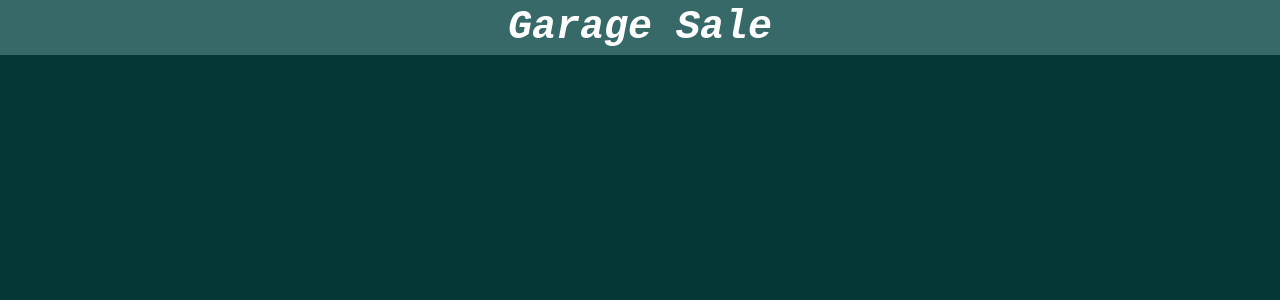
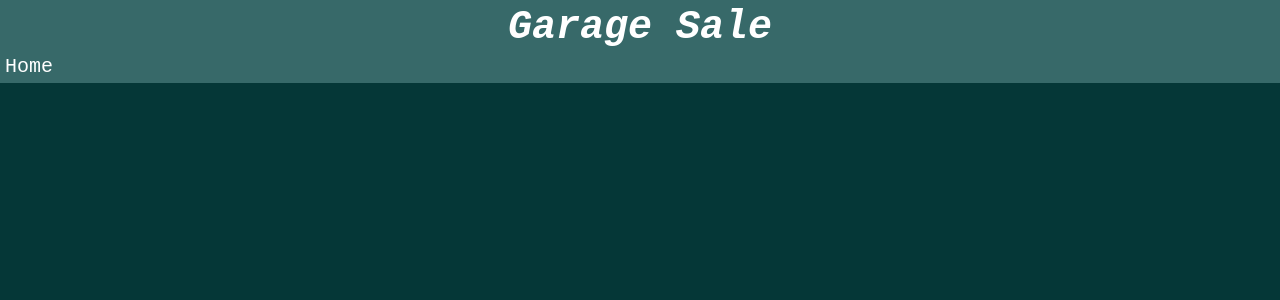
Before and after one commit to BrandonMWeaver/garage-sale, a React (Create React App) app in the folder frontend/: page / in a window 1280 px wide. Shown: the top 300 px of the page. Built offline with nearby package versions, Linux system fonts and the light colour scheme.

Commit message:
added navigation bar

```diff
--- a/frontend/package.json
+++ b/frontend/package.json
@@ -8,6 +8,7 @@
     "@testing-library/user-event": "^7.1.2",
     "react": "^16.13.1",
     "react-dom": "^16.13.1",
+    "react-router-dom": "^5.1.2",
     "react-scripts": "3.4.1"
   },
   "scripts": {
--- a/frontend/src/App.js
+++ b/frontend/src/App.js
@@ -1,12 +1,21 @@
 import React from 'react';
+import { BrowserRouter as Router, Route } from 'react-router-dom';
 
 import { Header } from './components/Header';
+import { NavigationBar } from './components/NavigationBar';
 
 function App() {
   return (
-    <>
-    <Header />
-    </>
+    <Router>
+      <Route path='/' render={() => {
+        return (
+          <>
+          <Header />
+          <NavigationBar />
+          </>
+        );
+      }} />
+    </Router>
   );
 }
 
--- /dev/null
+++ b/frontend/src/components/NavigationBar.js
@@ -0,0 +1,12 @@
+import React from 'react';
+import { NavLink } from 'react-router-dom';
+
+import '../styles/NavigationBar.css';
+
+export const NavigationBar = () => {
+	return (
+		<div className="navigation-bar">
+			<NavLink to='/'>Home</NavLink>
+		</div>
+	);
+}
--- a/frontend/src/styles/Header.css
+++ b/frontend/src/styles/Header.css
@@ -1,6 +1,6 @@
 header {
 	margin: 0;
-	padding: 5px;
+	padding: 5px 5px 0 5px;
 	background-color: #376969;
 }
 
--- /dev/null
+++ b/frontend/src/styles/NavigationBar.css
@@ -0,0 +1,18 @@
+.navigation-bar {
+	margin: 0;
+	padding: 5px;
+	background-color: #376969;
+}
+
+.navigation-bar a {
+	margin: 0;
+	padding: 0;
+	font-family: monospace;
+	font-size: 20px;
+	text-decoration: none;
+	color: #fff;
+}
+
+.navigation-bar a:hover {
+	text-decoration: underline;
+}
```
Also changed, not shown: 1 other file (tests, documents, lock files or other folders).
